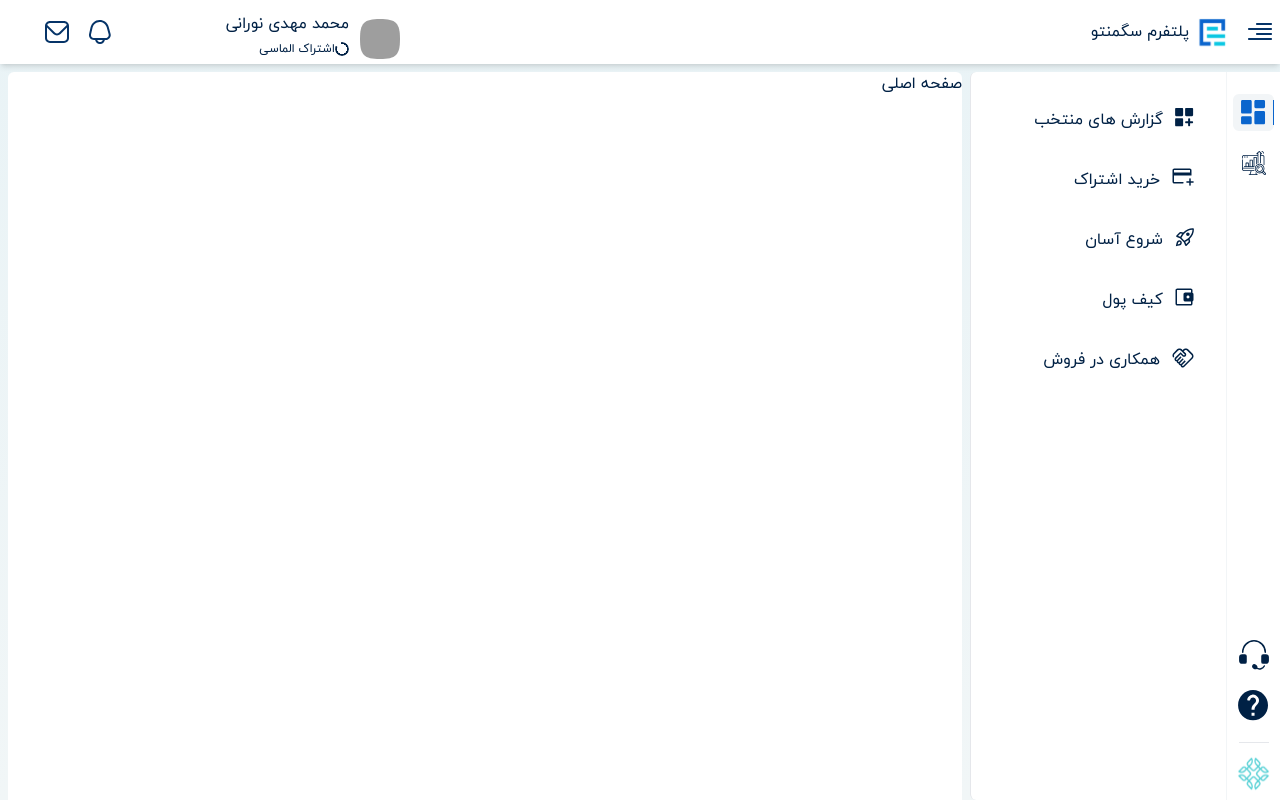
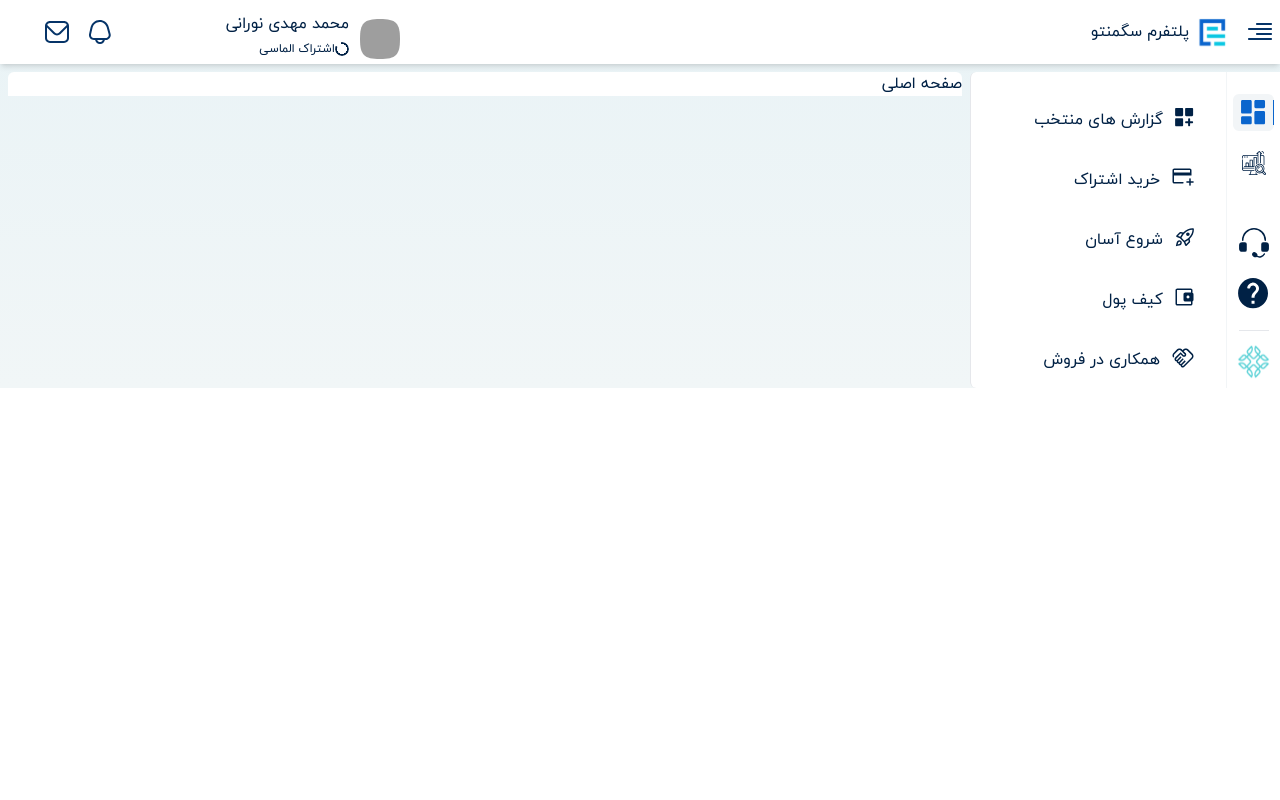
Before and after one commit to xaankoow/segmento-nuxt, a Nuxt app: page / in a window 1280 px wide. Built offline with nearby package versions, Linux system fonts and the light colour scheme; grey boxes are pictures that could not be loaded.

Commit message:
fix-layout: default layout height size fixed

```diff
--- a/layouts/default.vue
+++ b/layouts/default.vue
@@ -1,6 +1,6 @@
 <template>
   <div
-    class="flex flex-col w-full h-screen bg-base-100 bg-gradient-to-b from-[#E9F3F6] to-[#F1F6F7] text-base-content font-iranyekan"
+    class="flex flex-col w-full bg-base-100 bg-gradient-to-b from-[#E9F3F6] to-[#F1F6F7] text-base-content font-iranyekan"
     style="direction: rtl"
   >
     <!-- Header section -->
@@ -165,7 +165,7 @@
           <NavbarRightContentDepartment v-else/>
         </div>
       </div>
-      <div class="w-full h-full rounded-t-md bg-base-100">
+      <div class="w-full h-full rounded-t-md bg-base-100 overflow-y-auto">
         <NuxtPage />
       </div>
     </div>
```
